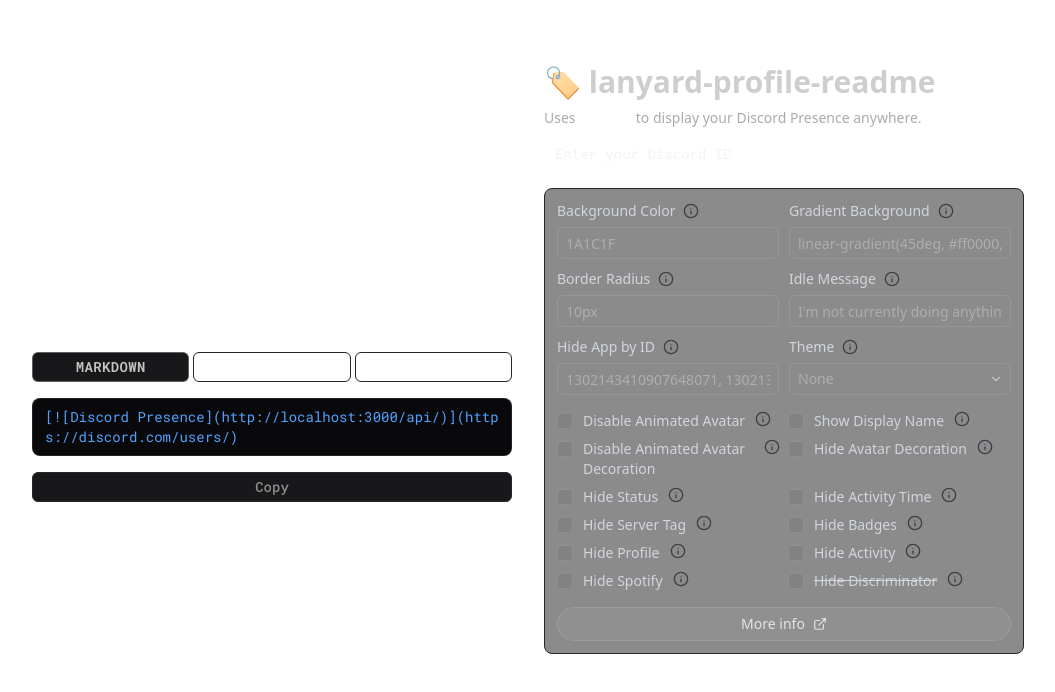
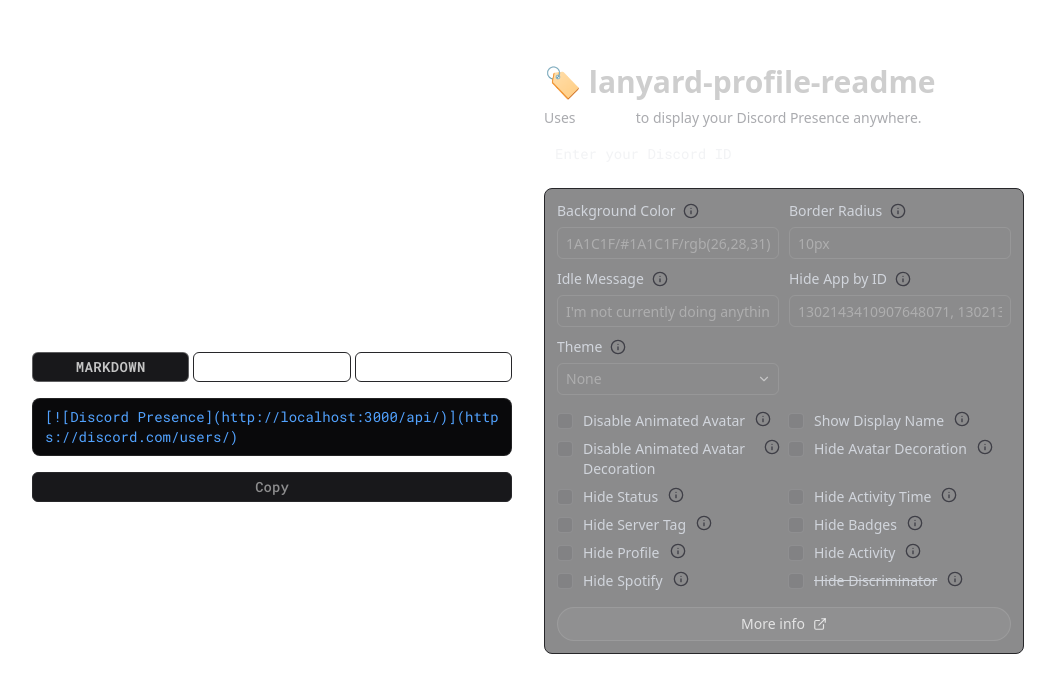
Before and after one commit to cnrad/lanyard-profile-readme, a Next.js app: page / in a window 1280 px wide. Shown: the top 692 px of the page, without its empty margins (112-1167 px from the left). Built offline with nearby package versions, Linux system fonts and the light colour scheme.

Commit message:
refactor(card): remove aditional gradient option - add function to check if hex code - add handling for hex with/without # - support for all background option that are url encoded

```diff
--- a/src/components/ProfileCard.tsx
+++ b/src/components/ProfileCard.tsx
@@ -16,6 +16,10 @@ interface ProfileCardProps {
     userEmoji: string | null;
     albumCover: string | null;
   };
+}
+
+function isHexColor(value: string) {
+  return /^#?([A-Fa-f0-9]{3}|[A-Fa-f0-9]{6}|[A-Fa-f0-9]{8})$/.test(value.trim());
 }
 
 export const ProfileCard: React.FC<ProfileCardProps> = ({
@@ -37,7 +41,6 @@ export const ProfileCard: React.FC<ProfileCardProps> = ({
     showDisplayName,
     theme = "dark",
     bg,
-    gradient,
     clanBackgroundColor,
     borderRadius = "10px",
     idleMessage = "I'm not currently doing anything!",
@@ -55,11 +58,21 @@ export const ProfileCard: React.FC<ProfileCardProps> = ({
 
   let avatarBorderColor: string = "#747F8D";
   let backgroundColor, background: string;
-  if (bg) backgroundColor = bg;
-  else
-    backgroundColor = theme === "light" ? "ededed" : "1a1c1f"; // Default background color based on theme
-  if (gradient) background = gradient;
-  else background = `#${backgroundColor}`;
+  if (bg) {
+    if (isHexColor(bg)) {
+      backgroundColor = bg.startsWith('#') ? bg : `#${bg}`;
+      background = bg.startsWith('#') ? bg : `#${bg}`;
+    }
+    else {
+      background = bg;
+      backgroundColor = theme === "light" ? "ededed" : "1a1c1f";
+    }
+  }
+  else {
+    backgroundColor = theme === "light" ? "ededed" : "1a1c1f";
+    background = theme === "light" ? "ededed" : "1a1c1f";
+  } // Default background color based on theme
+
   switch (data.discord_status) {
     case "online":
       avatarBorderColor = "#43B581";
--- a/src/utils/extractSearchParams.ts
+++ b/src/utils/extractSearchParams.ts
@@ -63,7 +63,6 @@ export function extractSearchParams(
     optimized,
     theme: params.theme,
     bg: params.bg,
-    gradient: params.gradient,
     clanBackgroundColor: params.clanBackgroundColor ?? clanBackgroundColor,
     borderRadius: params.borderRadius,
     idleMessage: params.idleMessage,
--- a/src/utils/parameters.ts
+++ b/src/utils/parameters.ts
@@ -1,7 +1,6 @@
 export type ProfileSettings = {
   theme?: string;
   bg?: string;
-  gradient?: string;
   clanBackgroundColor?: string;
   animated?: boolean;
   animatedDecoration?: boolean;
@@ -24,7 +23,6 @@ export type ProfileSettings = {
 export type SearchParams = {
   theme?: string;
   bg?: "dark" | "light" | string;
-  gradient?: string;
   clanBackgroundColor?: string;
   animated?: string;
   animatedDecoration?: string;
@@ -101,20 +99,9 @@ export const PARAMETER_INFO: IParameterInfo = [
     parameter: "bg",
     type: "string",
     title: "Background Color",
-    description: "Changes the background color to a hex color (no octothorpe).",
+    description: "Changes the background color to any css Background Option or a hex color.",
     options: {
-      placeholder: "1A1C1F",
-      omit: ["#"],
-    },
-  },
-  {
-    parameter: "gradient",
-    type: "string",
-    title: "Gradient Background",
-    description:
-      "Changes the background to a gradient. Follows the CSS <gradient> spec.",
-    options: {
-      placeholder: "linear-gradient(45deg, #ff0000, #0000ff)",
+      placeholder: "1A1C1F/#1A1C1F/rgb(26,28,31)/rgba(26,28,31,0.5)/linear-gradient(45deg, #ff0000, #0000ff)"
     },
   },
   {
```
Lines whose indentation alone changed are shown as unchanged.
